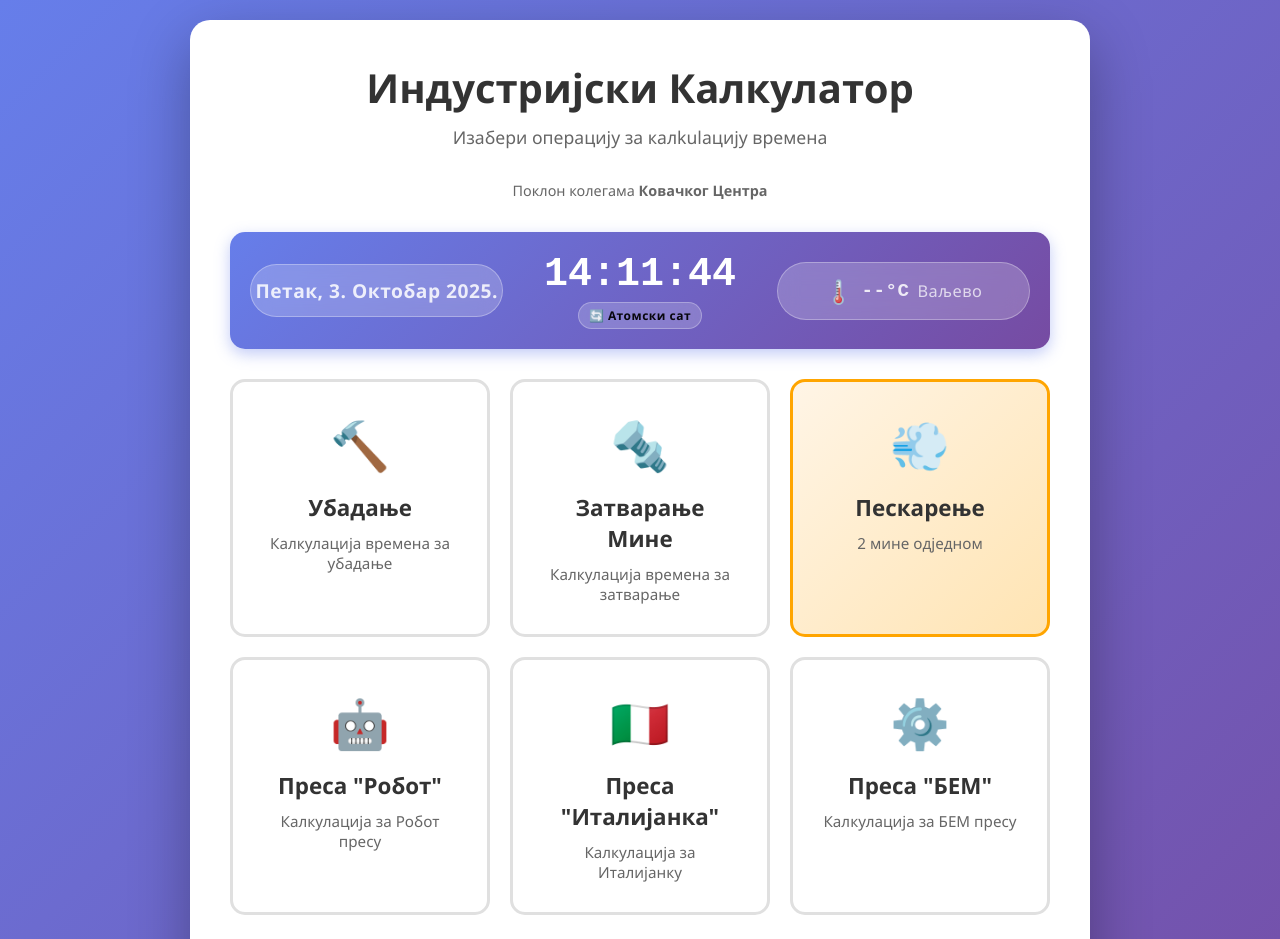
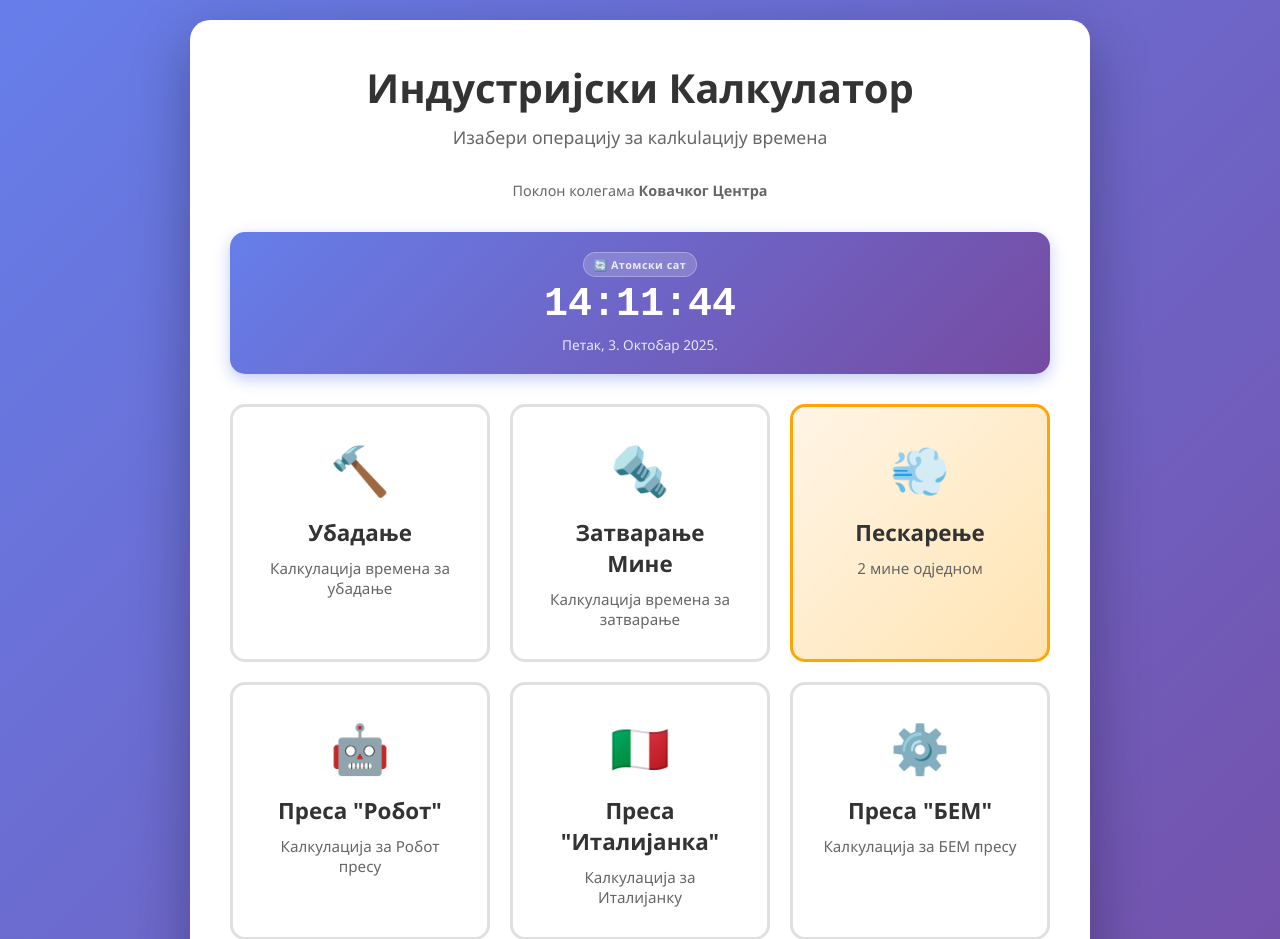
Before and after one commit to djoleajk/djoleajk.github.io, a PHP site: page /PORTFOLIO/kalkulator-proizvodnje/index.html in a window 1280 px wide. Shown: the top 939 px of the page. Run offline with PHP 8.4, Linux system fonts and the light colour scheme.

Commit message:
Add files via upload

```diff
--- a/kalkulator-proizvodnje/index.html
+++ b/kalkulator-proizvodnje/index.html
@@ -18,22 +18,11 @@
         </div>
 
         <div class="current-time">
-            <div class="time-row">
-                <div class="time-left">
-                    <div id="currentDate" class="date-display"></div>
-                </div>
-                <div class="time-center">
-                    <div id="currentTime" class="time-display">--:--:--</div>
-                    <span class="sync-badge" title="Синхронизовано са атомским сатом">🔄 Атомски сат</span>
-                </div>
-                <div class="time-right">
-                    <span class="temp-badge" id="currentTemp" title="Тренутна температура">
-                        <span class="temp-icon">🌡️</span>
-                        <span class="temp-value">--°C</span>
-                        <span class="temp-location">Ваљево</span>
-                    </span>
-                </div>
+            <div class="time-label">
+                <span class="sync-badge" title="Синхронизовано са атомским сатом">🔄 Атомски сат</span>
             </div>
+            <div id="currentTime" class="time-display">--:--:--</div>
+            <div id="currentDate" class="date-display"></div>
         </div>
 
         <div class="menu-grid">
--- a/kalkulator-proizvodnje/styles.css
+++ b/kalkulator-proizvodnje/styles.css
@@ -62,37 +62,15 @@ h1 {
     box-shadow: 0 5px 15px rgba(102, 126, 234, 0.4);
 }
 
-.time-row {
-    display: grid;
-    grid-template-columns: 1fr 1fr 1fr;
-    align-items: center;
-    gap: 10px;
-    margin-bottom: 0;
-}
-
-.time-left {
+.time-label {
+    color: rgba(255, 255, 255, 0.9);
+    font-size: 0.9em;
+    margin-bottom: 5px;
     display: flex;
     justify-content: center;
     align-items: center;
-    width: 100%;
-    min-width: 0;
-}
-
-.time-center {
-    display: flex;
-    flex-direction: column;
-    justify-content: center;
-    align-items: center;
-    gap: 5px;
-    min-width: 0;
-}
-
-.time-right {
-    display: flex;
-    justify-content: flex-end;
-    align-items: center;
-    width: 100%;
-    min-width: 0;
+    flex-wrap: wrap;
+    gap: 10px;
 }
 
 .sync-badge {
@@ -116,38 +94,6 @@ h1 {
     }
 }
 
-.temp-badge {
-    color: rgba(255, 255, 255, 0.85);
-    background: rgba(255, 255, 255, 0.2);
-    padding: 12px 20px;
-    border-radius: 30px;
-    font-size: 1.2em;
-    font-weight: 600;
-    letter-spacing: 0.5px;
-    backdrop-filter: blur(10px);
-    border: 1px solid rgba(255, 255, 255, 0.3);
-    display: flex;
-    align-items: center;
-    gap: 8px;
-    width: 100%;
-    justify-content: center;
-    box-sizing: border-box;
-}
-
-.temp-icon {
-    font-size: 1.2em;
-}
-
-.temp-value {
-    font-family: 'Courier New', monospace;
-    font-size: 1em;
-}
-
-.temp-location {
-    font-size: 0.85em;
-    opacity: 0.85;
-    font-weight: 500;
-}
 
 .time-display {
     color: white;
@@ -158,24 +104,10 @@ h1 {
 
 .date-display {
     color: rgba(255, 255, 255, 0.85);
-    font-size: 1.2em;
-    font-weight: 600;
+    font-size: 0.85em;
+    margin-top: 8px;
+    font-weight: 500;
     text-transform: capitalize;
-    background: rgba(255, 255, 255, 0.2);
-    padding: 12px 20px;
-    border-radius: 30px;
-    backdrop-filter: blur(10px);
-    border: 1px solid rgba(255, 255, 255, 0.3);
-    width: 100%;
-    text-align: center;
-    box-sizing: border-box;
-    white-space: nowrap;
-    overflow: hidden;
-    text-overflow: ellipsis;
-    display: flex;
-    align-items: center;
-    justify-content: center;
-    letter-spacing: 0.5px;
 }
 
 .input-section {
@@ -773,18 +705,13 @@ input[type="number"]:focus {
         font-size: 2em;
     }
 
-    .time-row {
-        grid-template-columns: 1fr;
-        gap: 15px;
+    .time-display {
+        font-size: 2em;
     }
 
-    .time-left,
-    .time-right {
+    .time-label {
         justify-content: center;
-    }
-
-    .time-display {
-        font-size: 2em;
+        gap: 8px;
     }
 
     .sync-badge {
@@ -792,15 +719,8 @@ input[type="number"]:focus {
         padding: 3px 8px;
     }
 
-    .temp-badge {
-        font-size: 0.9em;
-        padding: 10px 15px;
-        gap: 6px;
-    }
-
     .date-display {
-        font-size: 0.9em;
-        padding: 10px 15px;
+        font-size: 0.75em;
     }
 
     .results {
--- a/kalkulator-proizvodnje/weather.js
+++ b/kalkulator-proizvodnje/weather.js
@@ -27,9 +27,6 @@ class WeatherForecast {
             this.weatherData = await response.json();
             this.lastUpdate = new Date();
 
-            // Ažuriraj temperaturu u time widget-u
-            this.updateTemperatureBadge();
-
             console.log('✓ Временска прогноза ажурирана за Ваљево');
             return this.weatherData;
         } catch (error) {
@@ -38,26 +35,6 @@ class WeatherForecast {
         }
     }
 
-    /**
-     * Ažurira temperaturu u badge-u iznad sata
-     */
-    updateTemperatureBadge() {
-        const tempBadge = document.getElementById('currentTemp');
-
-        if (!tempBadge) return;
-
-        if (this.weatherData && this.weatherData.current) {
-            const temp = Math.round(this.weatherData.current.temperature_2m);
-            const weatherInfo = this.getWeatherInfo(this.weatherData.current.weather_code);
-
-            tempBadge.innerHTML = `
-                <span class="temp-icon">${weatherInfo.icon}</span>
-                <span class="temp-value">${temp}°C</span>
-                <span class="temp-location">Ваљево</span>
-            `;
-            tempBadge.title = `${weatherInfo.desc} - ${temp}°C - Ваљево`;
-        }
-    }
 
     /**
      * Vraća ikonu i opis na osnovu WMO koda
@@ -215,30 +192,12 @@ const weatherForecast = new WeatherForecast();
 // Automatski pokreni prikaz vremena kada se strana učita
 if (document.readyState === 'loading') {
     document.addEventListener('DOMContentLoaded', () => {
-        // Učitaj temperaturu za badge
-        weatherForecast.fetchWeather();
-
-        // Učitaj pun widget ako postoji
         if (document.getElementById('weatherWidget')) {
             weatherForecast.displayCurrentWeather();
         }
-
-        // Automatsko osvežavanje temperature svakih 30 minuta
-        setInterval(() => {
-            weatherForecast.fetchWeather();
-        }, 30 * 60 * 1000);
     });
 } else {
-    // Učitaj temperaturu za badge
-    weatherForecast.fetchWeather();
-
-    // Učitaj pun widget ako postoji
     if (document.getElementById('weatherWidget')) {
         weatherForecast.displayCurrentWeather();
     }
-
-    // Automatsko osvežavanje temperature svakih 30 minuta
-    setInterval(() => {
-        weatherForecast.fetchWeather();
-    }, 30 * 60 * 1000);
 }
```
